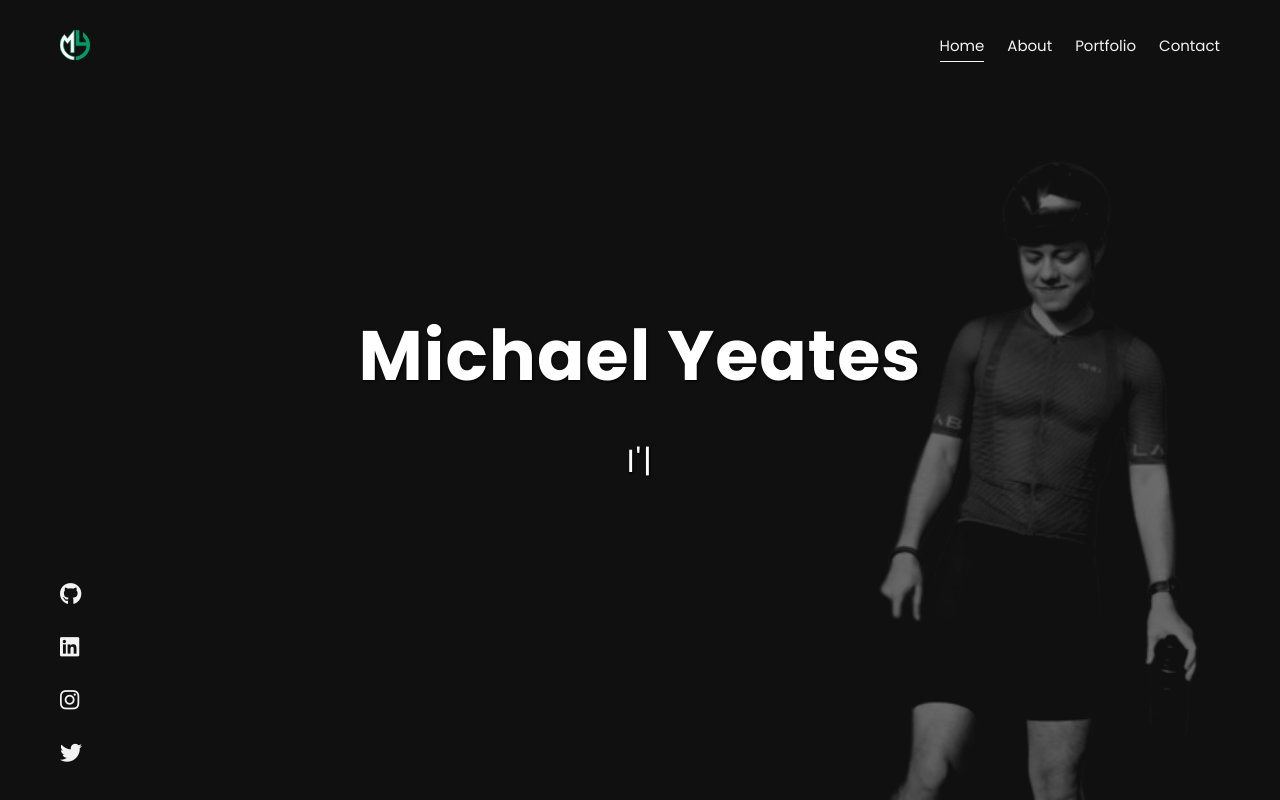
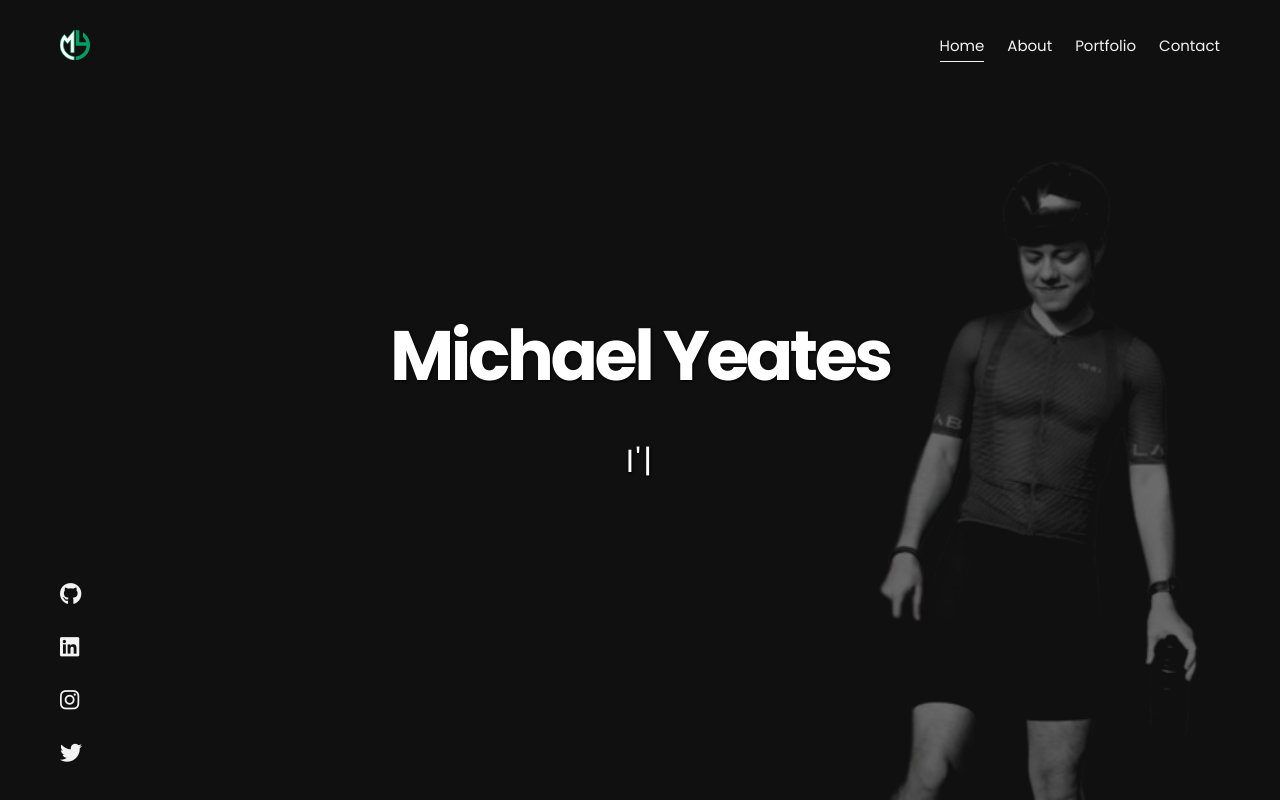
Before and after one commit to mdyeates/my-portfolio, a React (Create React App) app: page / in a window 1280 px wide. Built offline with nearby package versions, Linux system fonts and the light colour scheme.

Commit message:
Improve letter spacing for name/desc

```diff
--- a/src/pages/landing/landing.css
+++ b/src/pages/landing/landing.css
@@ -2,18 +2,16 @@
 
 .landing .name {
   font-size: 48px;
+  letter-spacing: -3.5px;
 }
 .landing .description {
   font-size: 22px;
+  letter-spacing: 1.5px;
 }
 
 .landingImage {
   right: 0px;
 }
-
-/* .landing .socialIcons {
-  display: none;
-} */
 
 .landing .socialIcons {
   display: flex;
```
